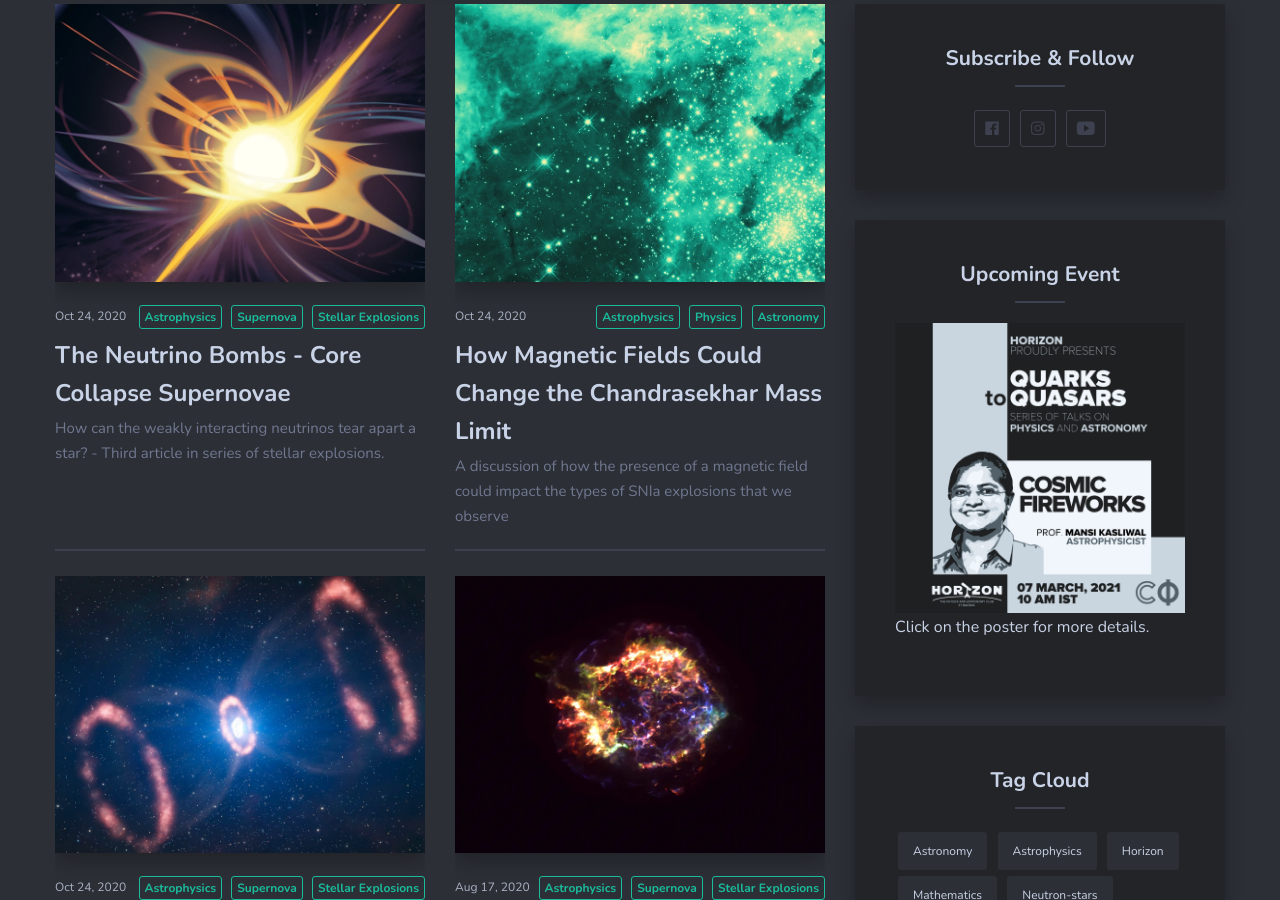
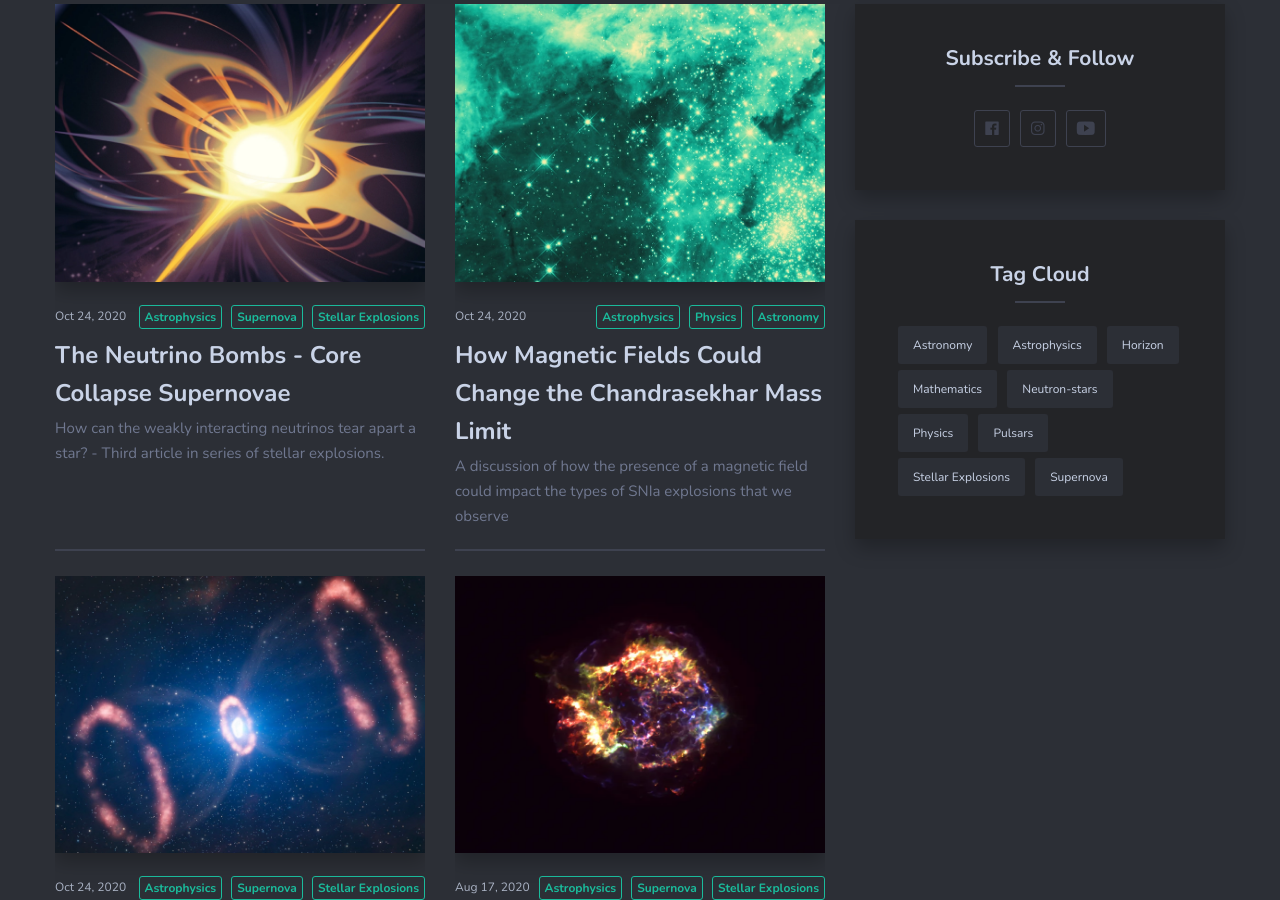
Before and after one commit to HorizonIITM/HorizonIITM.github.io, a Jekyll site: the page built from index.html, in a window 1280 px wide and 900 px high, scrolled down 721 px. Built offline with Jekyll 4.4.1, drawn with Linux system fonts in a browser that asks for light colours; nearby versions of some CDN libraries; the list of posts is cut into pages by our own code.

Commit message:
rem q2q-mk

```diff
--- a/_config.yml
+++ b/_config.yml
@@ -72,6 +72,6 @@ collections:
   gallery:
 #--------------------------------
 # upcoming event
-upimg: mk.webp
+upimg:
 uptitle: Cosmic Fireworks
 uplink: https://youtu.be/NagY2AUdlFY
```
